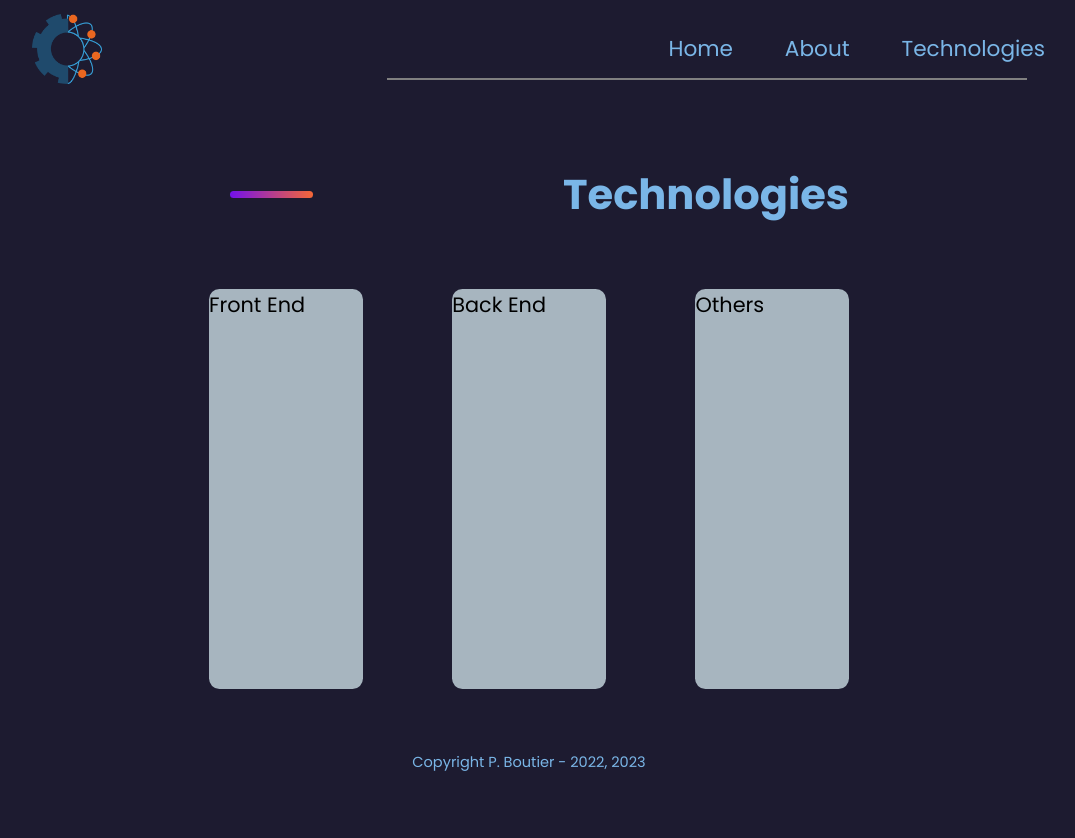
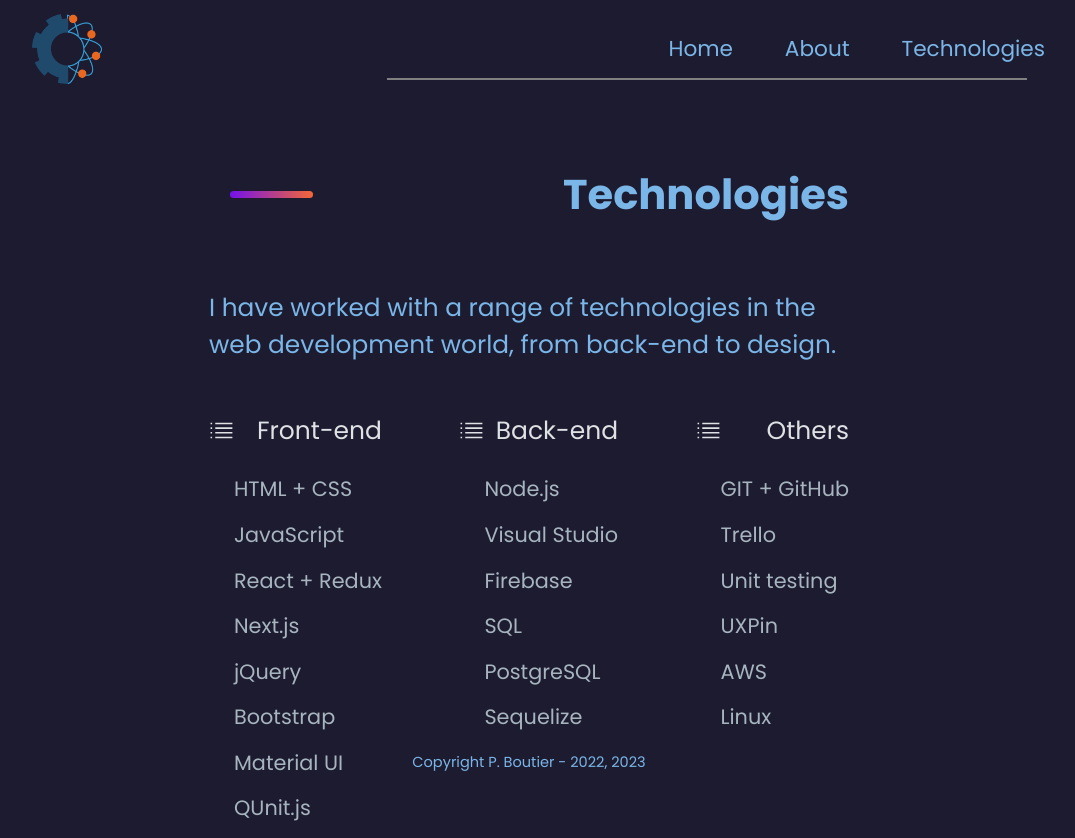
Before and after one commit to wildapt01/portfolio-next-1, a Next.js app: page /techstack in a window 1280 px wide. Shown: the whole page, without its empty margins (111-1186 px from the left). Before the commit the page ends 802 px from the top, so only its background shows below. Built offline with nearby package versions, Linux system fonts and the light colour scheme.

Commit message:
Add text and style to TechStack page

```diff
--- a/components/TechCard.js
+++ b/components/TechCard.js
@@ -1,10 +1,22 @@
-// import styles from "../styles/TechStack.module.css";
+import styles from "../styles/TechStack.module.css";
+import { VscListUnordered } from "react-icons/vsc";
 
-const TechCard = () => {
+const TechCard = ({ props }) => {
+  const { title, items } = props;
   return (
-    <>
-      <div>front end techs</div>
-    </>
+    <div>
+      <section className={styles.card_title}>
+        <VscListUnordered />
+        <div>{title}</div>
+      </section>
+      <section>
+        {items.map((line, indx) => (
+          <div className={styles.list_item} key={indx}>
+            {line}
+          </div>
+        ))}
+      </section>
+    </div>
   );
 };
 
--- a/components/textContent.js
+++ b/components/textContent.js
@@ -3,3 +3,34 @@
   "After a successful career as a chef, it was the perfect time to get back into technology and more specifically software development. As a software engineer at the Literacy Assitance Center in NYC, I undertook the complete redesign of LAC's main product, ASISTS, and this project is now in production.",
   "We are a small team of two in a compact organization. This meant I wore a few hats: designer, code architect, and of course developer. Because ASITS has been going serving our users' needs for over 20 years in one form or another, dealing with legacy has been an important issue from the start."
 ];
+
+export const techCards = [
+  {
+    title: "Front-end",
+    items: [
+      "HTML + CSS",
+      "JavaScript",
+      "React + Redux",
+      "Next.js",
+      "jQuery",
+      "Bootstrap",
+      "Material UI",
+      "QUnit.js"
+    ]
+  },
+  {
+    title: "Back-end",
+    items: [
+      "Node.js",
+      "Visual Studio",
+      "Firebase",
+      "SQL",
+      "PostgreSQL",
+      "Sequelize"
+    ]
+  },
+  {
+    title: "Others",
+    items: ["GIT + GitHub", "Trello", "Unit testing", "UXPin", "AWS", "Linux"]
+  }
+];
--- a/pages/techstack/index.js
+++ b/pages/techstack/index.js
@@ -1,6 +1,8 @@
 import Head from "next/head";
 import Divider from "../../components/Divider";
+import TechCard from "../../components/TechCard";
 import styles from "../../styles/TechStack.module.css";
+import { techCards } from "../../components/textContent";
 
 const TechStack = () => {
   return (
@@ -14,11 +16,14 @@
           <Divider />
           <h2>Technologies</h2>
         </section>
-
+        <p className="text_lg">
+          I have worked with a range of technologies in the web development
+          world, from back-end to design.
+        </p>
         <section className={styles.cards}>
-          <div className={styles.card}>Front End</div>
-          <div className={styles.card}>Back End</div>
-          <div className={styles.card}>Others</div>
+          {techCards.map((record, indx) => (
+            <TechCard props={record} key={indx} />
+          ))}
         </section>
       </div>
     </>
--- a/styles/TechStack.module.css
+++ b/styles/TechStack.module.css
@@ -2,10 +2,18 @@
   display: flex;
   justify-content: space-between;
 }
-.card {
-  height: 50vh;
-  width: 12vw;
-  color: black;
-  border-radius: 0.5em;
-  background-color: #a7b5bf;
+.card_title {
+  color: #dee2e4;
+  font-size: 1.2em;
+  margin: 1em 0;
 }
+.card_title,
+.list_item {
+  display: flex;
+  align-items: center;
+  justify-content: space-between;
+}
+.list_item {
+  padding: 0 0 0.7em 1.2em;
+  color: #a7b5bf;
+}
```
